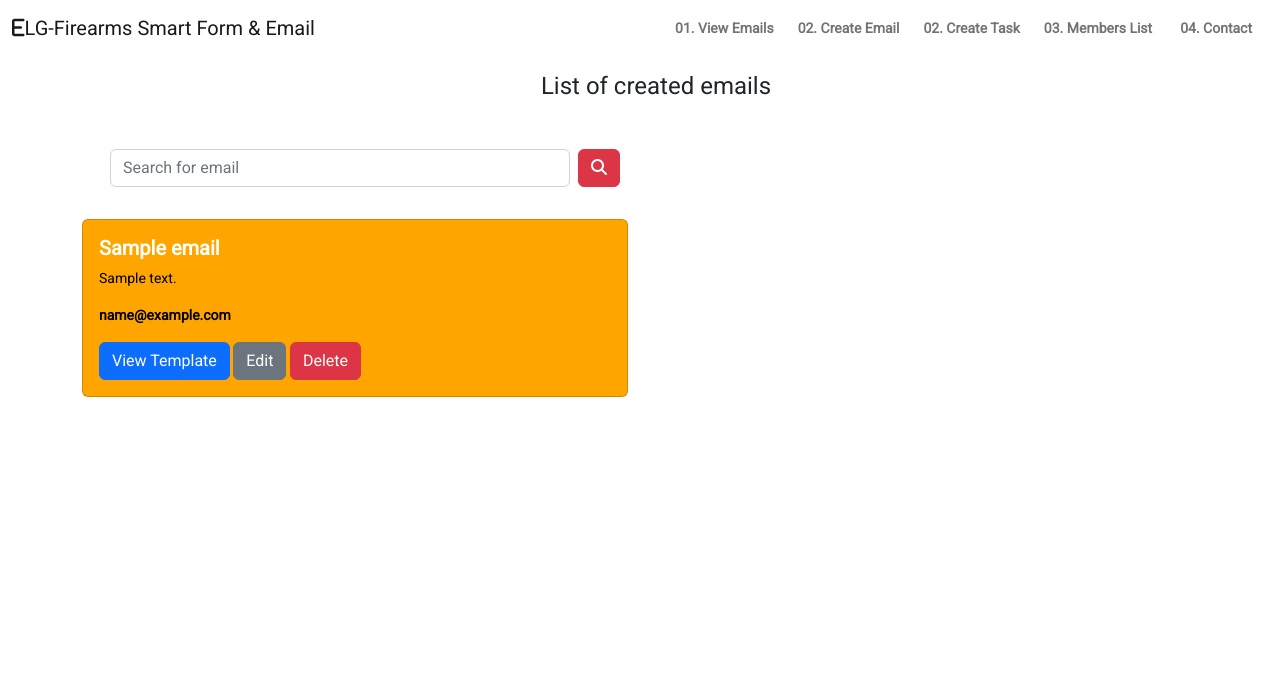
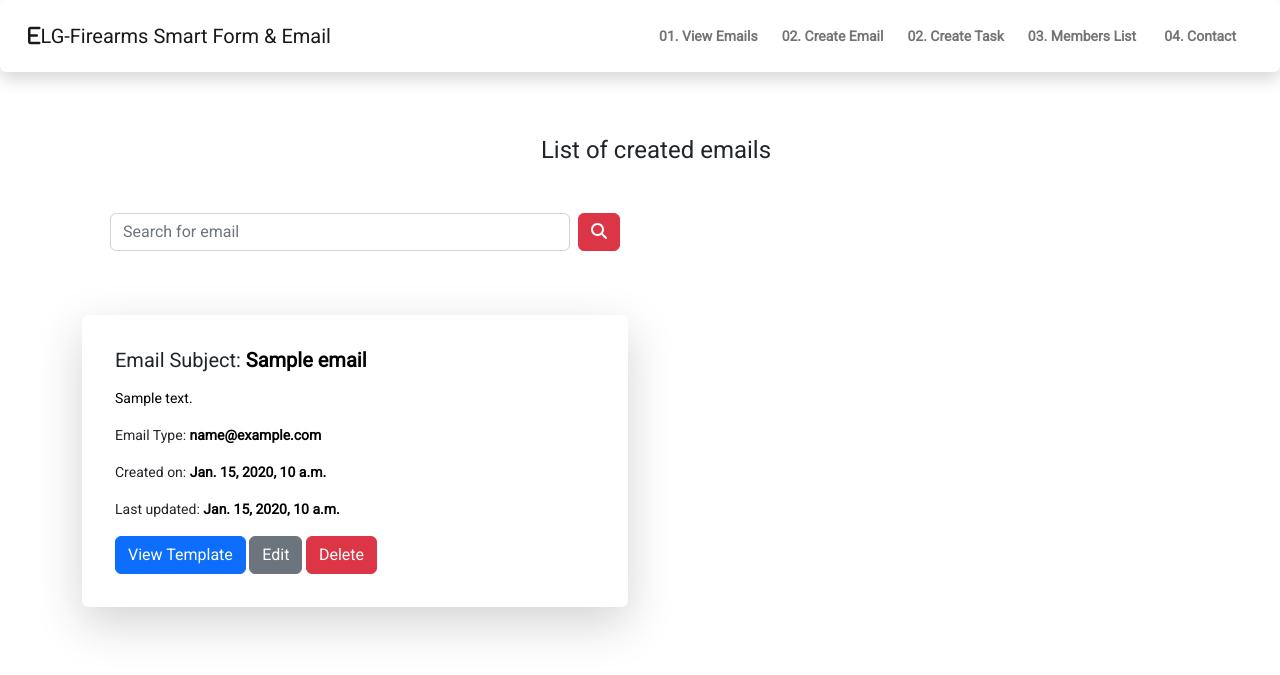
Before and after one commit to Zoanax/SmartForm, a Django app: template templates/smartemail/emails.html in a window 1280 px wide. Shown: the top 675 px of the page. Run offline with Django 4.2, Linux system fonts and the light colour scheme; the template is opened without the code that fills it: most values are stand-ins (such as "Sample title", 1, 10 or a date in 2020); some libraries are stand-ins or nearby versions.

Commit message:
style the emails.html and the nav.html, to match the ELG-firearmrs theme colors.

```diff
--- a/templates/nav.html
+++ b/templates/nav.html
@@ -27,7 +27,7 @@
 
 
 
-<nav class="navbar  navbar-expand-md sticky-top ">
+<nav class="navbar  navbar-expand-md sticky-top shadow p-3 mb-5 bg-body rounded">
     <div class="container-fluid ">
 
         <a class="navbar-brand Gio-color" href="{% url 'master_home' %}">
--- a/templates/smartemail/emails.html
+++ b/templates/smartemail/emails.html
@@ -23,13 +23,14 @@
             </div>
 
             {%  for email in emails %}
-
-                <div class="col-md-6 mb-3">
-                    <div class="card bg-orange">
+                <div class="col-md-6 my-3">
+                    <div class="card  border-white shadow-lg p-3 my-3 bg-body rounded">
                         <div class="card-body">
-                            <h5 class="card-title text-white fw-bolder ">{{  email.subject }}</h5>
+                            <h5 class="mb-3">Email Subject: <span class="card-title text-black fw-bolder ">{{  email.subject }}</span></h5>
                             <p class="card-text text-black">{{ email.body}}</p>
-                            <p class="card-text text-black fw-bolder">{{ email.emailtype}}</p>
+                            <p>Email Type: <span class="card-text text-black fw-bolder">{{ email.emailtype}}</span> </p>
+                            <p>Created on: <span class="card-text text-black fw-bolder">{{ email.created_at}}</span> </p>
+                            <p>Last updated: <span class="card-text text-black fw-bolder">{{ email.updated_at}}</span> </p>
                             <a href="{% url 'view_template' email.id %}" class="btn btn-primary">View Template</a>
                             <a href="#" class="btn btn-secondary">Edit</a>
                             <a href="{% url 'delete_email' email.id %}" class="btn btn-danger">Delete</a>
@@ -38,8 +39,6 @@
                 </div>
             {% endfor %}
 
-
-
         </div>
     </div>
 
```
Also changed, not shown: db.sqlite3.
